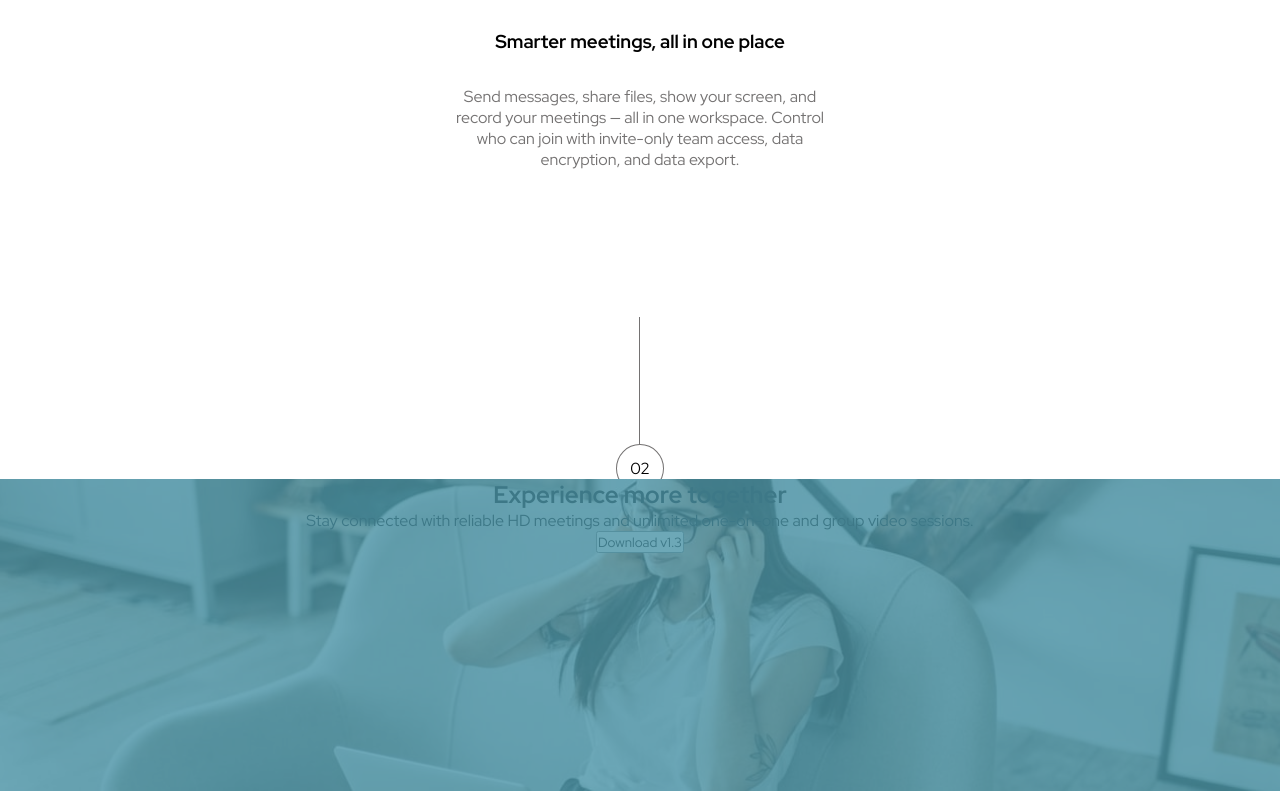
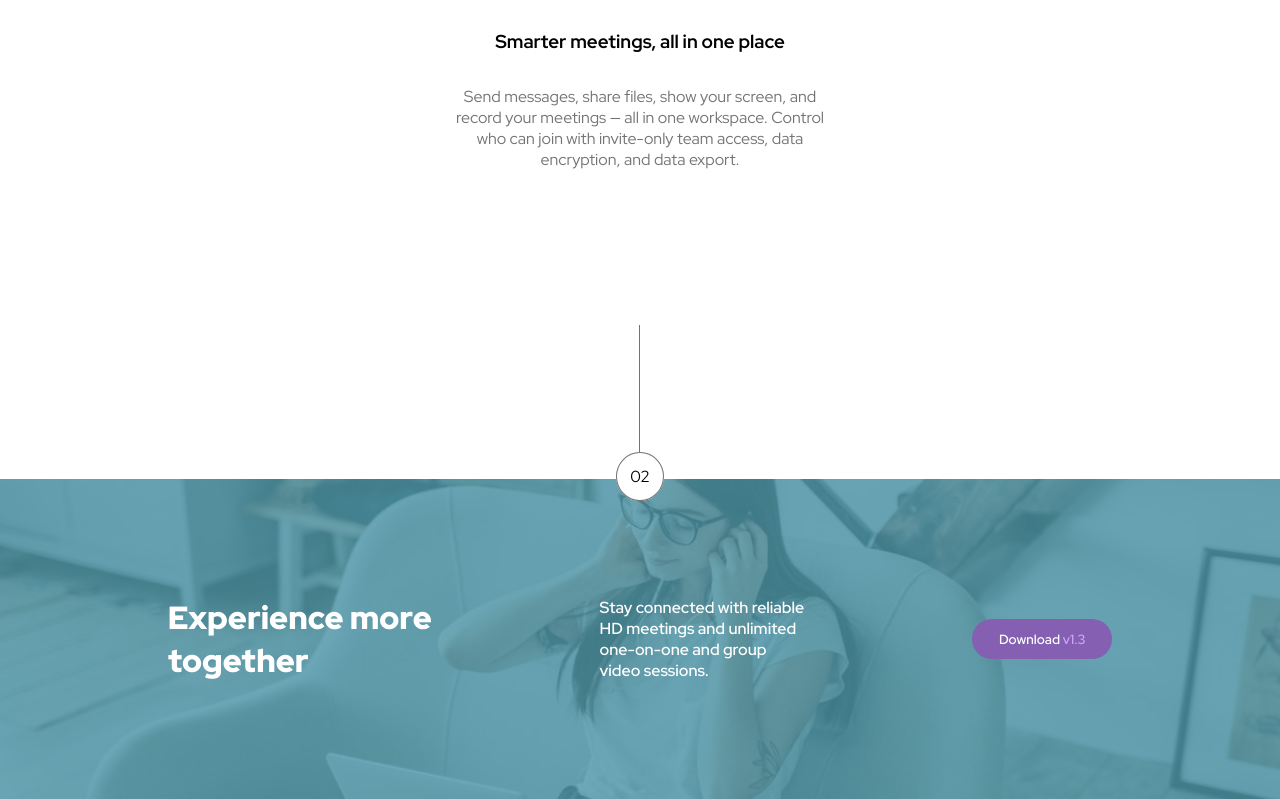
Before and after one commit to userMauro-code/meet-landing-page, a plain HTML site: page index.html in a window 1280 px wide. Shown: the part 1260-2059 px from the top of the page. Drawn offline with Linux system fonts and the light colour scheme.

Commit message:
commit css finalizado

```diff
--- a/index.html
+++ b/index.html
@@ -44,15 +44,15 @@
         <p>Send messages, share files, show your screen, and record your meetings — all in one
         workspace. Control who can join with invite-only team access, data encryption, and data export.</p>
       </div>
-      <div class="decoration__number">
+      <div class="decoration__number decor2">
         <div class="line__div line2"></div>
        <span class="span__2">02</span>
       </div>
     </div>
     <div class="footer__main">
-      <h2>Experience more together</h2>
-      <p>Stay connected with reliable HD meetings and unlimited one-on-one and group video sessions.</p>
-      <button>Download v1.3</button>
+      <h2 class="footer__title">Experience more<br>together</h2>
+      <p class="footer__p">Stay connected with reliable HD meetings and unlimited one-on-one and group video sessions.</p>
+      <button class="footer__button">Download <span class="span__butfot">v1.3</span></button>
     </div>
   </main>
 </body>
--- a/style/style.css
+++ b/style/style.css
@@ -69,12 +69,13 @@ body {
     color: #fff;
 }
 
-.main__principal {
-
+.main__principal .decoration__number {
+    margin-top: 10em;
 }
 
-.main__principal .decoration__number {
-    margin-top: 10em;
+.main__principal .decor2 {
+    position: relative;
+    top: .5em;
 }
 
 .main__principal> .decoration__number .line__div {
@@ -87,16 +88,20 @@ body {
     bottom: .8em
 }
 
-.decoration__number .line__div span {
-    color: #747272;
-    font-weight: 900;
-}
+
 
 .main__principal> .decoration__number span {
     border-radius: 100%;
     border: 1px solid #747272;
     padding: .8em;
 }
+
+.main__principal> .decoration__number .span__2 {
+    position: relative;
+    z-index: 10;
+    background-color: #fff;
+}
+
 
 .main__principal .box__image {
     margin-top: 5em;
@@ -137,15 +142,18 @@ body {
 
 .footer__main {
     width: 100%;
-    height: 39vh;
+    height: 20em;
     position: relative;
     background-image: url(../assets/desktop/image-footer.jpg);
     background-size: cover;
     background-repeat: no-repeat;
     background-position: center;
-
     z-index: 0;
-
+    display: flex;
+    flex-direction: row;
+    align-items: center;
+    justify-content: space-evenly;
+    text-align: start;
 }
 
 .footer__main:before {
@@ -159,8 +167,41 @@ body {
     z-index: 1;
 }
 
-.line2 .span__2 {
-    position: absolute;
+
+.footer__main .footer__title {
+    color: #fff;
+    position: relative;
     z-index: 10;
-    top: 5em
+    font-size: 2em;
+    font-weight: 900;
 }
+
+.footer__main .footer__p {
+    color: #fff;
+    position: relative;
+    z-index: 10;
+    display: block;
+    width: 16%;
+    font-weight: 600;
+}
+
+.footer__main .footer__button {
+    position: relative;
+    z-index: 10;
+    background-color: #855FB1;
+    color: #fff;
+    border: none;
+    padding: .8em 2em;
+    border-radius: 30px;
+    font-weight: 600;
+}
+
+.footer__main .footer__button .span__butfot {
+    color: #cea3ff;
+}
+
+@media (min-width: 768px) and (max-width: 1023px) {
+    body {
+        background-color: red;
+    }
+}
```
